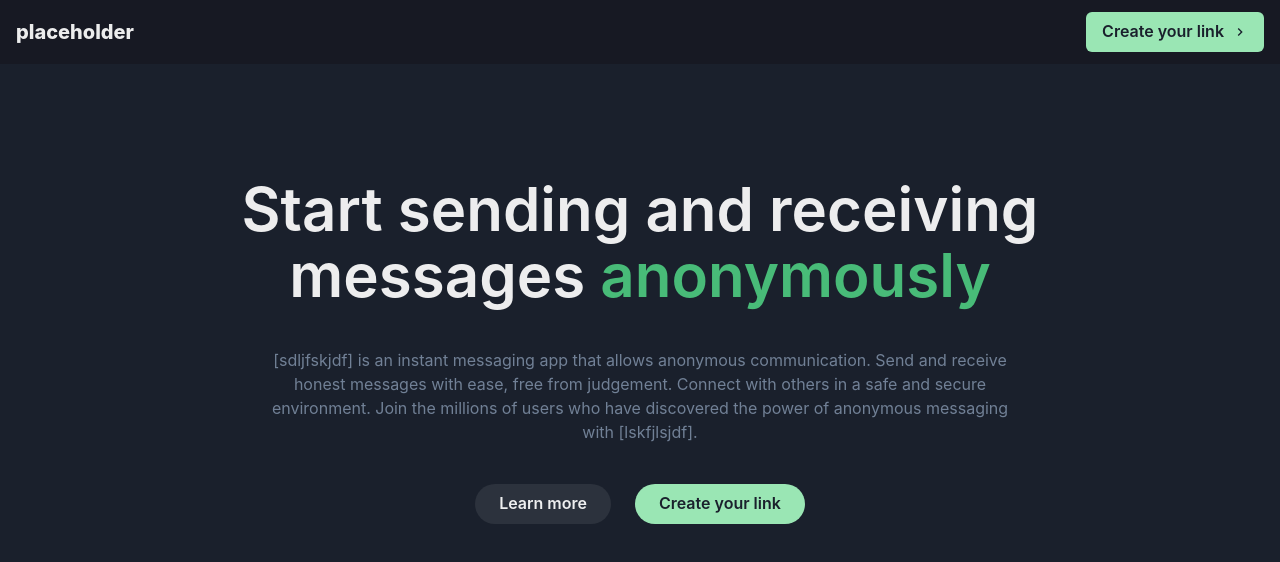
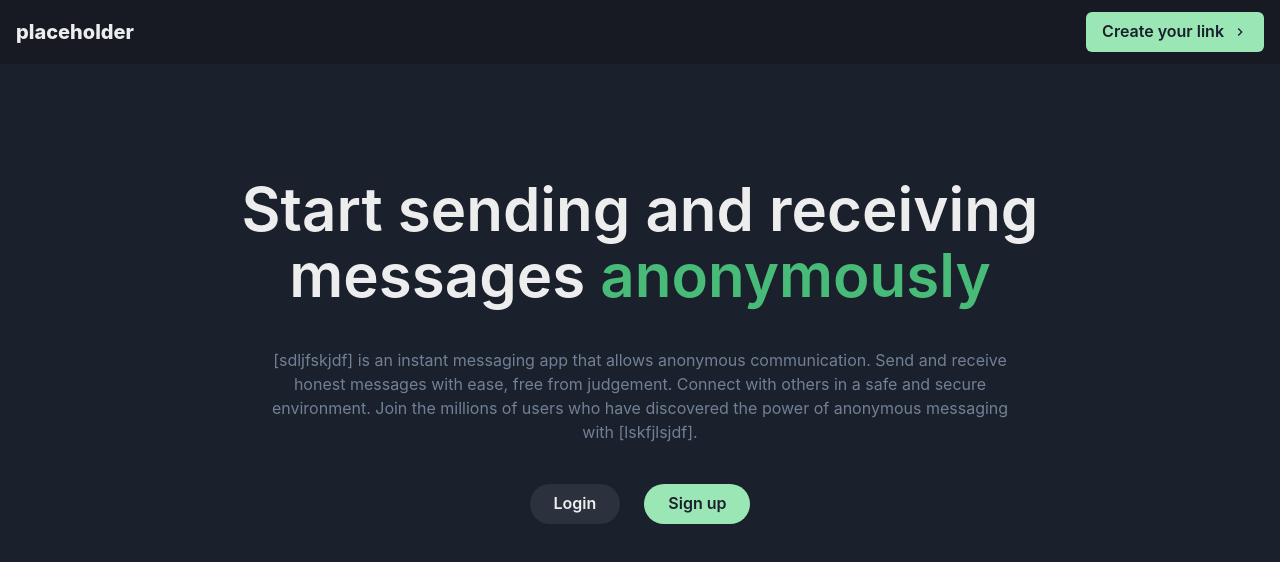
Before and after one commit to Naresh-Khatri/GhostChat, a Next.js app: page / in a window 1280 px wide. Shown: the top 562 px of the page. Built offline with nearby package versions, Linux system fonts and the light colour scheme; no server answers.

Commit message:
add login and signup page links

```diff
--- a/pages/index.tsx
+++ b/pages/index.tsx
@@ -31,9 +31,11 @@ const Home = () => {
             anonymous messaging with [lskfjlsjdf].
           </Text>
           <Stack spacing={6} direction={'row'}>
-            <Button rounded={'full'} px={6}>
-              Learn more
-            </Button>
+            <Link href={'/login'}>
+              <Button rounded={'full'} px={6}>
+                Login
+              </Button>
+            </Link>
             <Link href={'/signup'}>
               <Button
                 rounded={'full'}
@@ -41,7 +43,7 @@ const Home = () => {
                 colorScheme={'green'}
                 _hover={{ bg: 'orange.500' }}
               >
-                Create your link
+                Sign up
               </Button>
             </Link>
           </Stack>
```
